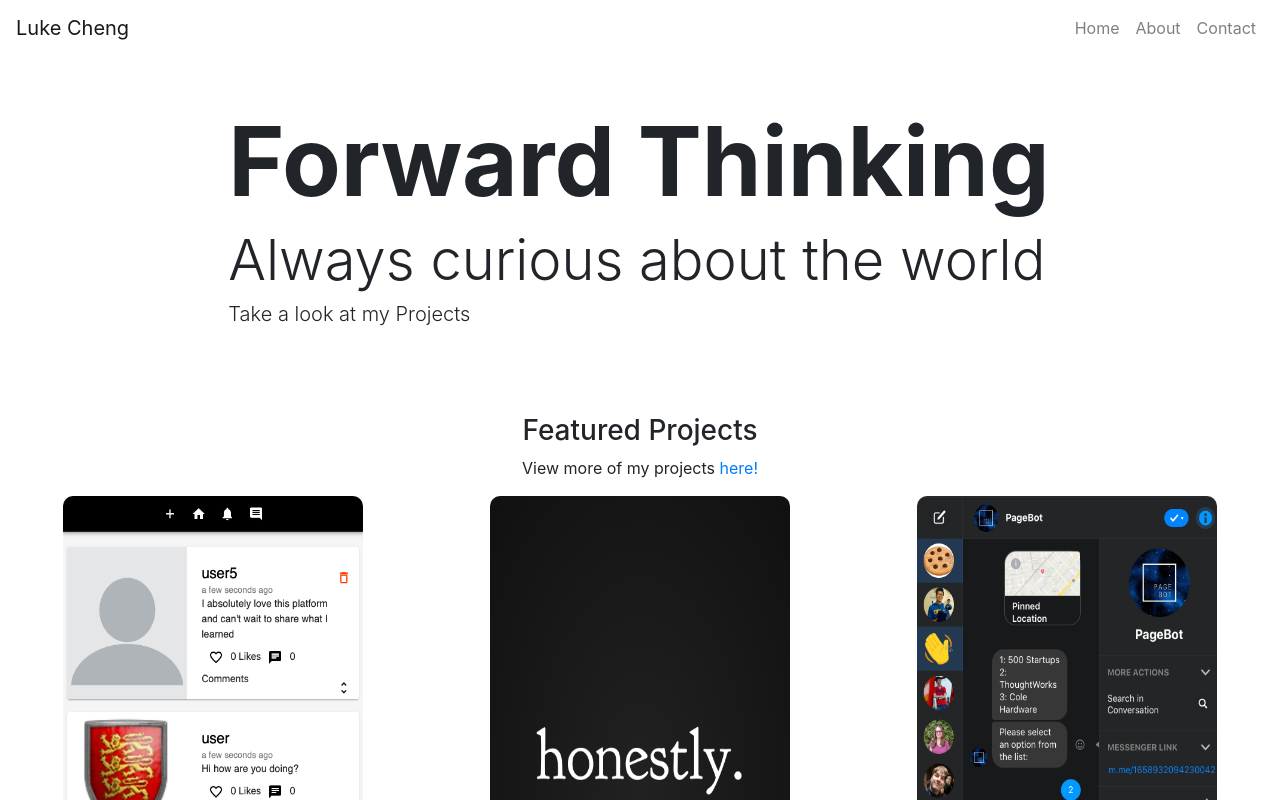
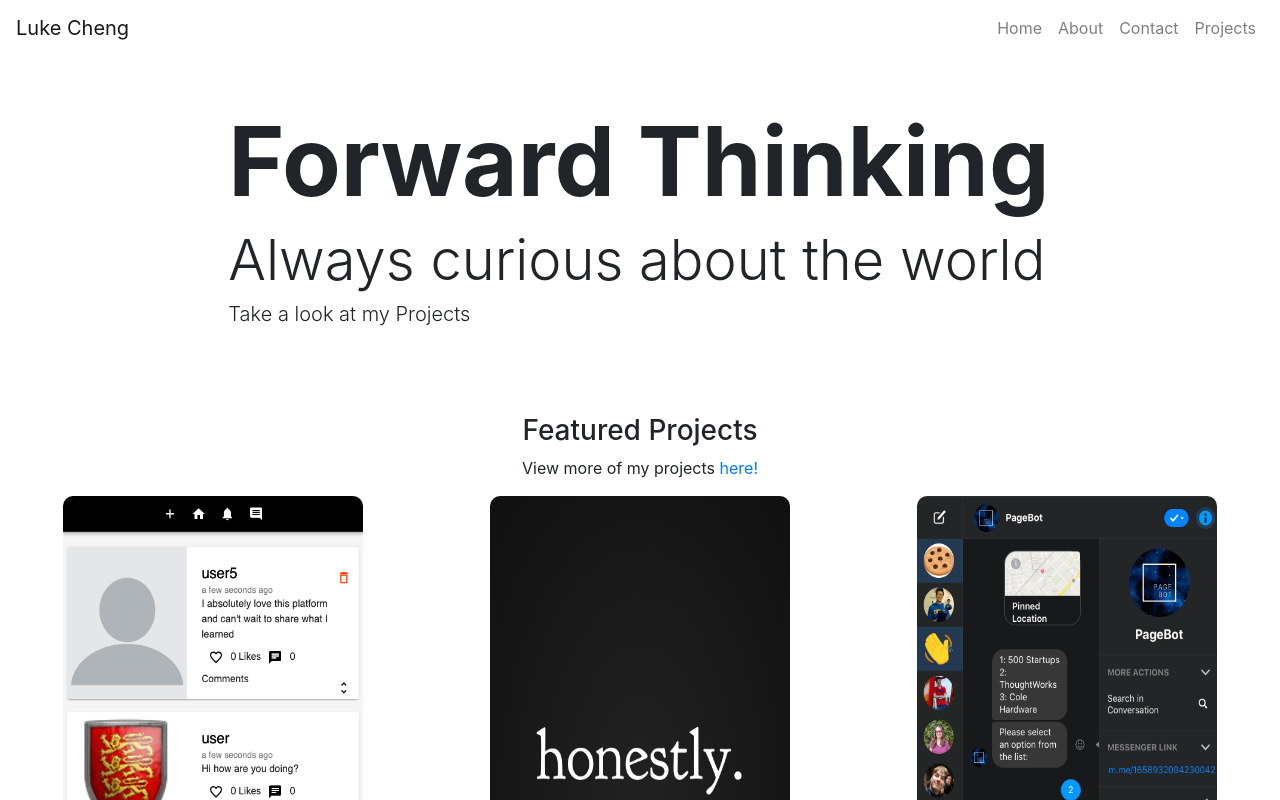
Before and after one commit to lukecheng1998/portfolio-website, a React (Create React App) app: page / in a window 1280 px wide. Shown: the top 800 px of the page. Built offline with nearby package versions, Linux system fonts and the light colour scheme.

Commit message:
added ProjectsPage

```diff
--- a/src/App.js
+++ b/src/App.js
@@ -9,6 +9,7 @@ import Navbar from 'react-bootstrap/Navbar';
 import Home from './pages/HomePage'
 import Contact from './pages/ContactPage';
 import About from './pages/AboutPage';
+import Projects from './pages/ProjectsPage';
 //Components
 import Footer from './components/Footer'
 class App extends React.Component {
@@ -19,12 +20,16 @@ class App extends React.Component {
       headerLinks: [
         {title: 'Home', path: '/'},
         {title: 'About', path: '/about'},
-        {title: 'Contact', path: '/contact'}
+        {title: 'Contact', path: '/contact'},
+        {title: 'Projects', path: '/projects'}
       ],
       home: {
         title: 'Forward Thinking',
         subTitle: 'Always curious about the world',
         text: 'Take a look at my Projects'
+      },
+      projects: {
+        title: 'View My Projects'
       },
       about: {
         title: 'About Me',
@@ -52,6 +57,9 @@ class App extends React.Component {
                 <Link className="nav-link" to="/contact">
                 Contact
                 </Link>
+                <Link className="nav-link" to="/projects">
+                  Projects
+                </Link>
 
 
               </Nav>
@@ -60,6 +68,7 @@ class App extends React.Component {
           <Route path="/" exact render={() => <Home title={this.state.home.title} subTitle={this.state.home.subTitle} text={this.state.home.text} />} />
           <Route path="/about" exact render={() => <About title={this.state.about.title} />} />
           <Route path="/contact" exact render={() => <Contact title={this.state.contact.title} />} />
+          <Route path="/projects" exact render={() => <Projects title={this.state.projects.title} />} />
 
           <Footer />
         </Container>
--- a/src/pages/ProjectsPage.js
+++ b/src/pages/ProjectsPage.js
@@ -1 +1,15 @@
-import React from 'react'
+import React, { Component } from 'react';
+import Hero from '../components/Hero';
+import Content from '../components/content';
+import { render } from '@testing-library/react';
+
+class ProjectsPage extends Component{
+    render() {
+        return(
+            <div>
+                <Hero title={this.props.title} />
+            </div>
+        );
+    }
+}
+export default ProjectsPage;
--- /dev/null
+++ b/src/pages/TimelinePage.js
@@ -0,0 +1,3 @@
+import React, { Component } from "react";
+import Hero from '../components/Hero';
+import Content from '../components/content';
```
